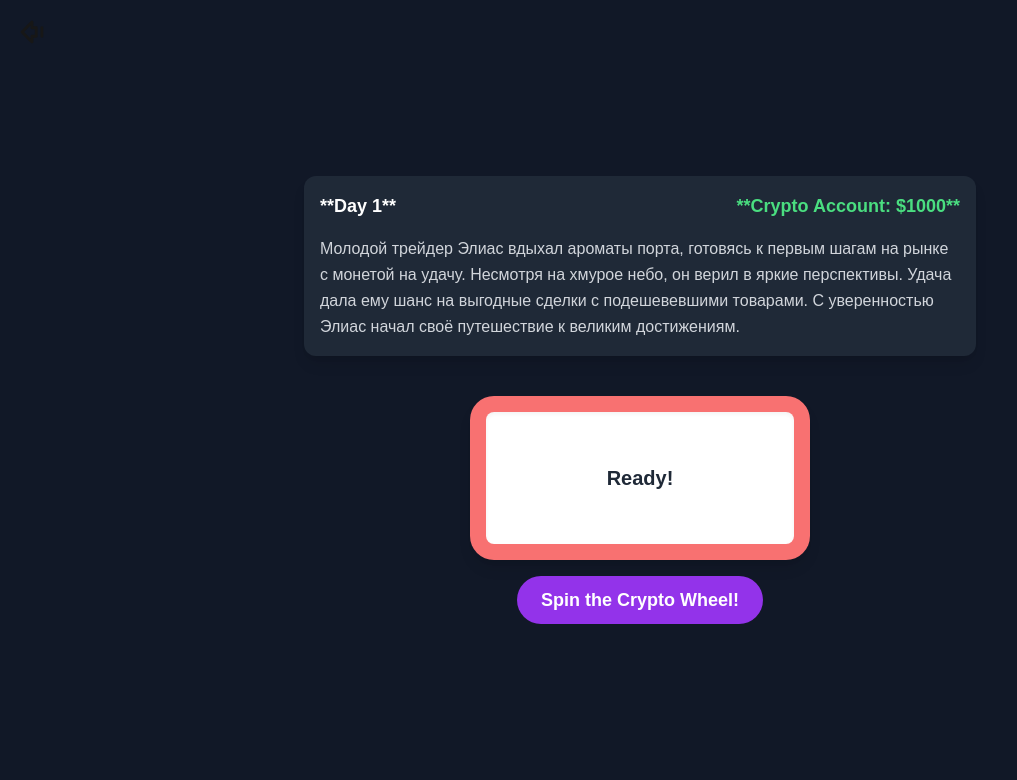
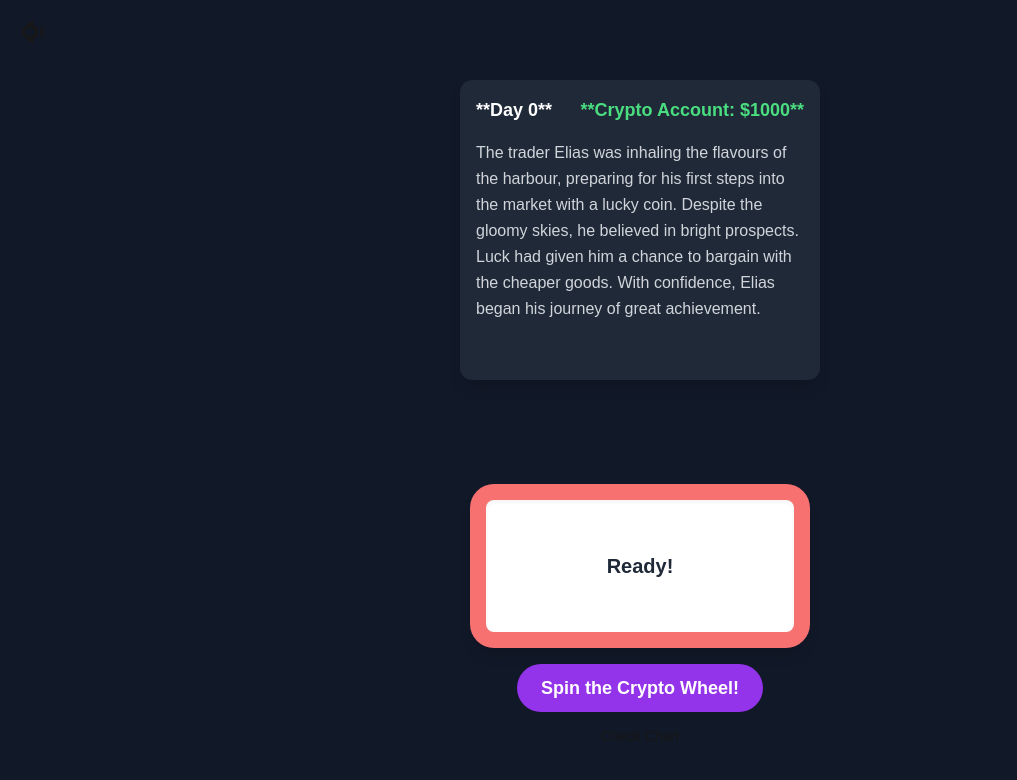
Before and after one commit to ArtemTutt/rocket-prediction-front, a Next.js app: page /wheel in a window 1280 px wide. Shown: the top 780 px of the page, without its empty margins (0-1017 px from the left). Built offline with nearby package versions, Linux system fonts and the light colour scheme.

Commit message:
added visual beauty

```diff
--- /dev/null
+++ b/app/example/page.js
@@ -0,0 +1,50 @@
+"use client";
+
+import { useState } from "react";
+
+const ChatComponent = () => {
+  const [userMessage, setUserMessage] = useState("");
+  const [chatResponse, setChatResponse] = useState("");
+
+  const handleInputChange = (e) => {
+    setUserMessage(e.target.value);
+  };
+
+  const handleSubmit = async (e) => {
+    e.preventDefault();
+
+    try {
+      const response = await fetch("http://localhost:5000/api/chat", {
+        method: "POST",
+        headers: {
+          "Content-Type": "application/json",
+        },
+        body: JSON.stringify({ message: userMessage }),
+      });
+
+      const data = await response.json();
+      setChatResponse(data.response);
+    } catch (err) {
+      console.error(err);
+    }
+  };
+
+  return (
+    <div>
+      <form onSubmit={handleSubmit}>
+        <input
+          className="color-white"
+          type="text"
+          value={userMessage}
+          onChange={handleInputChange}
+          placeholder="Введите ваш вопрос"
+        />
+        <button type="submit">Отправить</button>
+      </form>
+
+      {chatResponse && <p>Ответ: {chatResponse}</p>}
+    </div>
+  );
+};
+
+export default ChatComponent;
--- a/app/wheel/page.js
+++ b/app/wheel/page.js
@@ -3,7 +3,10 @@
 import React, { useState, useRef, useEffect } from "react";
 import { Button } from "@/components/ui/button";
 import Link from "next/link";
+import { CSSTransition } from "react-transition-group";
 import { ArrowBigLeftDash } from "lucide-react";
+import WordReveal from "@/utils/showText";
+import "./styles.css";
 
 const results = [
   {
@@ -80,26 +83,27 @@ const results = [
   },
 ];
 
-console.log(results.length);
+const sentence =
+  "The young trader Elias was inhaling the flavours of the harbour, preparing for his first steps into the market with a lucky coin. Despite the gloomy skies, he believed in bright prospects. Luck had given him a chance to bargain with the cheaper goods. With confidence, Elias began his journey of great achievement.";
 
 export default function CryptoSlotMachine() {
   const [result, setResult] = useState("");
   const [isSpinning, setIsSpinning] = useState(false);
   const [showModal, setShowModal] = useState(false);
   const [showResult, setShowResult] = useState(false);
-  const [day, setDay] = useState(1);
+  const [day, setDay] = useState(0);
   const [money, setMoney] = useState(1000);
   const drumRef = useRef(null);
   const modalRef = useRef(null);
 
   const statusMessage = isSpinning ? "Spinning..." : showResult ? "" : "Ready!";
-  console.log(result)
+
   const spinDrum = () => {
     if (isSpinning) return;
 
     setIsSpinning(true);
     setResult("");
-
+    setDay(prev => prev + 1);
     // Animate the drum
     if (drumRef.current) {
       drumRef.current.style.transition =
@@ -115,6 +119,7 @@ export default function CryptoSlotMachine() {
         output: randomResult.text,
         affectChange: randomResult.bias,
       });
+
       setIsSpinning(false);
       setShowResult(true);
 
@@ -151,7 +156,6 @@ export default function CryptoSlotMachine() {
     // Проверяем, был ли клик вне модального окна
     if (modalRef.current && !modalRef.current.contains(event.target)) {
       closeModal();
-      setDay((prev) => prev + 1);
     }
   };
 
@@ -173,7 +177,7 @@ export default function CryptoSlotMachine() {
       >
         <ArrowBigLeftDash size={34} />
       </Link>
-      <div className="max-w-md mx-auto bg-gray-800 rounded-xl shadow-lg overflow-hidden md:max-w-2xl">
+      <div className="max-w-md mx-auto bg-gray-800 rounded-xl shadow-lg h-[300px] overflow-hidden md:max-w-2xl fixed top-20 w-[360px]">
         <div className="md:flex">
           <div className="p-4">
             <div className="flex items-center justify-between mb-4">
@@ -185,37 +189,35 @@ export default function CryptoSlotMachine() {
               </h3>
             </div>
             <p className="mt-2 text-gray-300 leading-relaxed">
-              Молодой трейдер Элиас вдыхал ароматы порта, готовясь к первым
-              шагам на рынке с монетой на удачу. Несмотря на хмурое небо, он
-              верил в яркие перспективы. Удача дала ему шанс на выгодные сделки
-              с подешевевшими товарами. С уверенностью Элиас начал своё
-              путешествие к великим достижениям.
+              {/* The young trader Elias was inhaling the flavours of the harbour, preparing for his first
+              steps into the market with a lucky coin. Despite the gloomy skies, he
+              he believed in bright prospects. Luck had given him a chance to bargain
+              with the cheaper goods. With confidence, Elias began his
+              journey of great achievement. */}
+              <WordReveal text={sentence} />
             </p>
           </div>
         </div>
       </div>
-      <div className="w-[350px] flex flex-col items-center ">
+      <div className="w-[350px] flex flex-col items-center fixed bottom-10">
+        <CSSTransition in={showModal} classNames="alert" timeout={400} unmountOnExit>
+          <div>
             {showModal && (
               <div
                 ref={modalRef}
-            className="absolute top-1/2 left-1/2 transform -translate-x-1/2 -translate-y-1/2 bg-[#516285] bg-opacity-90 p-8 rounded w-11/12 h-[530px] flex flex-col items-center justify-center"
+                className="absolute top-0 left-1/2 transform -translate-x-1/2 -translate-y-1/2 bg-black bg-opacity-90 p-8 rounded w-[350px] h-[560px] flex flex-col items-center justify-center"
               >
                 тут показывается модальное окно
               </div>
             )}
-
-        {/* Result display above the drum */}
-        {/* <div className="w-full rounded-lg p-4 mb-4  text-center">
-      <p className="text-xl font-bold text-white-800 h-16 flex items-center justify-center">
-      {result || ""}
-      </p>
-      </div> */}
+          </div>
+        </CSSTransition>
 
         {/* Drum */}
         <div className="w-[340px] bg-red-400 rounded-3xl p-4 shadow-lg overflow-hidden mb-4 mt-10">
           <div className="bg-white rounded-lg p-4 shadow-inner">
             {showResult && (
-              <p className="text-lgl font-bold text-white-800 flex items-center justify-center absolute w-[290px] text-center text-black">
+              <p className="text-lgl font-bold text-white-800 flex items-center justify-center absolute w-[275px] text-center text-black">
                 {result.output || ""}
               </p>
             )}
@@ -238,6 +240,7 @@ export default function CryptoSlotMachine() {
         >
           {isSpinning ? "Spinning..." : "Spin the Crypto Wheel!"}
         </Button>
+        <Button className="px-0" onClick={() => openModal()}>Check Chart</Button>
       </div>
     </div>
   );
--- /dev/null
+++ b/app/wheel/styles.css
@@ -0,0 +1,20 @@
+.alert-enter {
+    opacity: 0;
+    transform: scale(0.9);
+}
+
+.alert-enter-active {
+    opacity: 1;
+    transform: translateX(0);
+    transition: opacity 300ms, transform 300ms;
+}
+
+.alert-exit {
+    opacity: 1;
+}
+
+.alert-exit-active {
+    opacity: 0;
+    transform: scale(0.9);
+    transition: opacity 300ms, transform 300ms;
+}
--- a/package.json
+++ b/package.json
@@ -17,6 +17,7 @@
     "next": "14.2.15",
     "react": "^18",
     "react-dom": "^18",
+    "react-transition-group": "^4.4.5",
     "tailwind-merge": "^2.5.4"
   },
   "devDependencies": {
--- /dev/null
+++ b/utils/showText.js
@@ -0,0 +1,31 @@
+import React, { useEffect, useState } from "react";
+
+const WordReveal = ({text}) => {
+  const sentence =
+    "The young trader Elias was inhaling the flavours of the harbour, preparing for his first steps into the market with a lucky coin. Despite the gloomy skies, he believed in bright prospects. Luck had given him a chance to bargain with the cheaper goods. With confidence, Elias began his journey of great achievement.";
+  const words = text.split(" ");
+  const [visibleWords, setVisibleWords] = useState([]);
+
+  useEffect(() => {
+    let index = 0;
+
+    const intervalId = setInterval(() => {
+      if (index < words.length) {
+        setVisibleWords((prev) => [...prev, words[index]]);
+        index++;
+      } else {
+        clearInterval(intervalId);
+      }
+    }, 70);
+
+    return () => clearInterval(intervalId); // Очистка интервала при размонтировании компонента
+  }, []);
+
+  return (
+    <p className="mt-2 text-gray-300 leading-relaxed">
+      {visibleWords.join(" ")}
+    </p>
+  );
+};
+
+export default WordReveal;
```
Also changed, not shown: 1 other file (tests, documents, lock files or other folders). Lines whose indentation alone changed are shown as unchanged.
